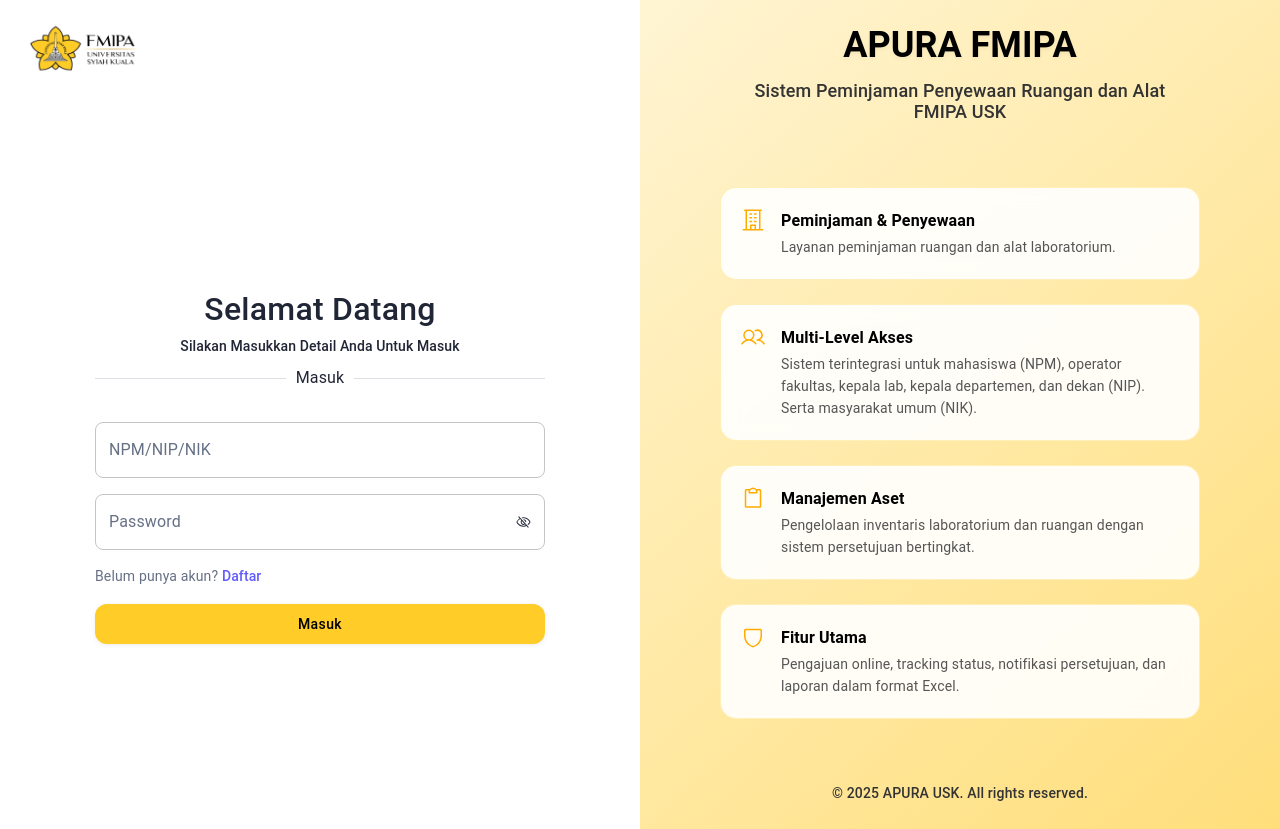
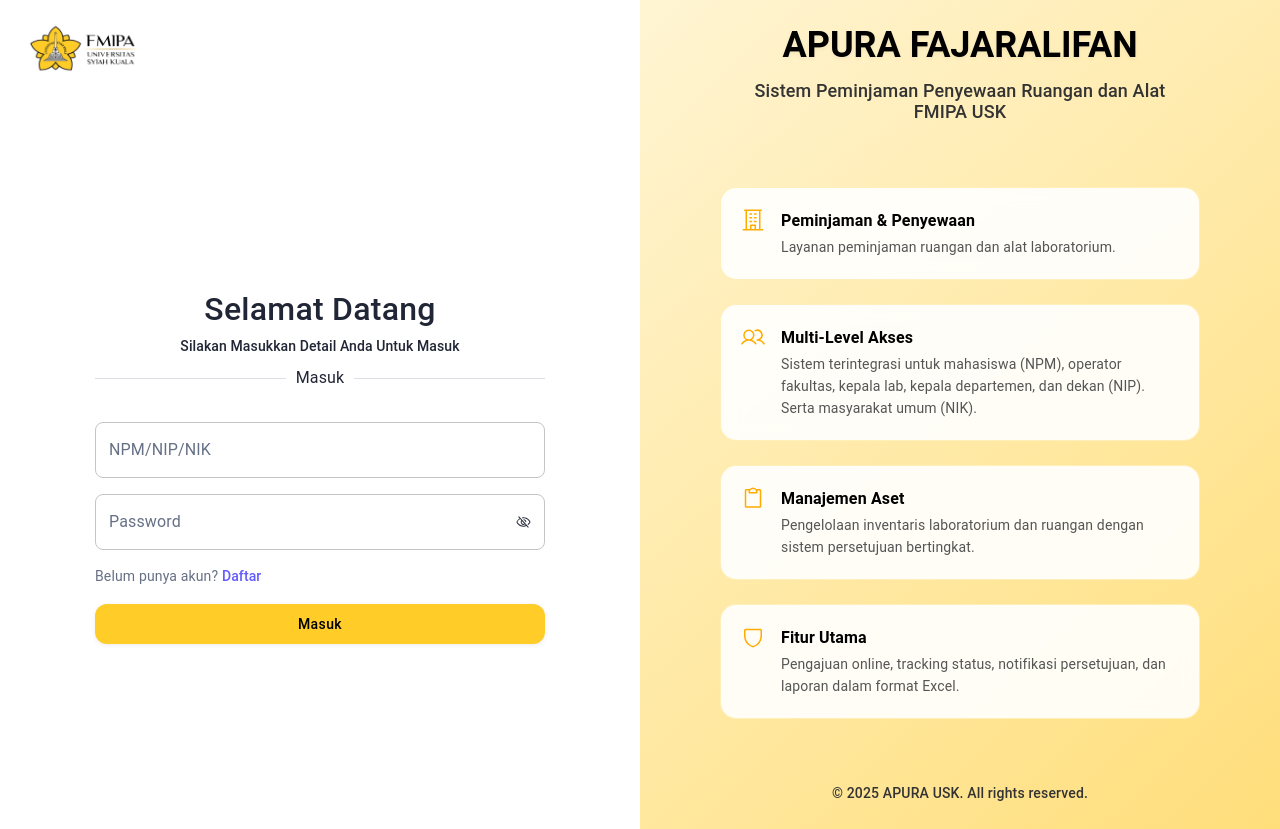
Before and after one commit to RachmatFajar1603/frontendApura, a Next.js app: page /sign-in in a window 1280 px wide. Built offline with nearby package versions, Linux system fonts and the light colour scheme; no server answers.

Commit message:
change the copyright

```diff
--- a/src/components/auth/layout.tsx
+++ b/src/components/auth/layout.tsx
@@ -133,7 +133,7 @@
                 textShadow: '0 2px 4px rgba(0,0,0,0.05)',
               }}
             >
-              APURA FMIPA
+              APURA FAJARALIFAN
             </Typography>
             <Typography variant="h6" sx={{ color: '#333333', mb: 4, fontWeight: 500 }}>
               Sistem Peminjaman Penyewaan Ruangan dan Alat
--- a/src/components/core/footer.tsx
+++ b/src/components/core/footer.tsx
@@ -14,7 +14,7 @@
           color: '#A6AEBF',
         }}
       >
-        © 2025 APURA USK. All rights reserved.
+        © 2025 APURA FAJARALIFAN. All rights reserved.
       </Typography>
     </Box>
   );
```
